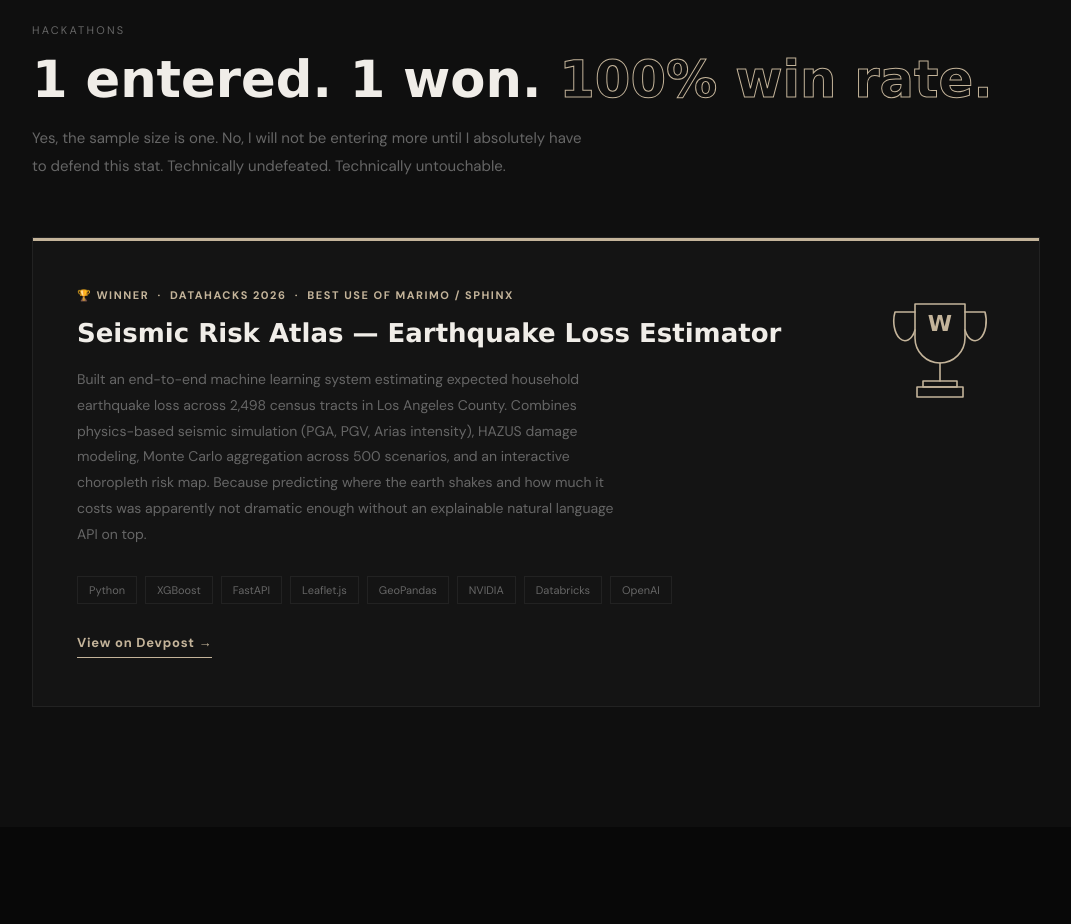
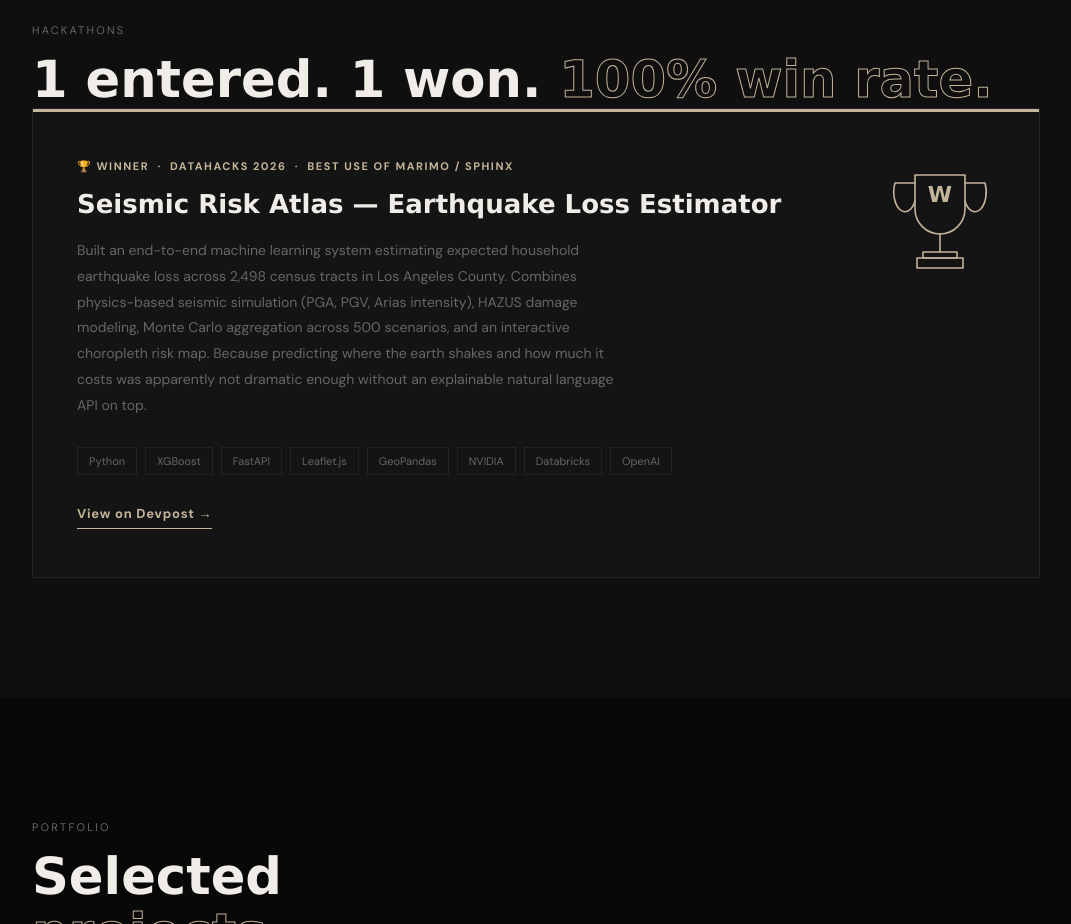
Before and after one commit to Varad02/Varad, a plain HTML site: page index.html in a window 1280 px wide. Shown: the part 2260-3184 px from the top of the page, without its empty margins (104-1175 px from the left). Drawn offline with Linux system fonts and the light colour scheme.

Commit message:
Remove humorous comment from hackathon section
Removed a humorous comment about hackathon participation.

```diff
--- a/index.html
+++ b/index.html
@@ -1304,7 +1304,6 @@
   <div class="wrap">
     <p class="sec-label reveal">Hackathons</p>
     <h2 class="sec-title reveal">1 entered. 1 won. <span class="outline">100% win rate.</span></h2>
-    <p class="reveal" style="color:var(--muted);font-size:15px;margin-top:16px;margin-bottom:56px;max-width:560px;line-height:1.9;">Yes, the sample size is one. No, I will not be entering more until I absolutely have to defend this stat. Technically undefeated. Technically untouchable.</p>
     <div class="reveal" style="background:var(--surface);border:1px solid var(--border);padding:48px 44px;position:relative;overflow:hidden;">
       <div style="position:absolute;top:0;left:0;right:0;height:3px;background:var(--accent);"></div>
       <div style="display:grid;grid-template-columns:1fr auto;gap:32px;align-items:start;">
```
